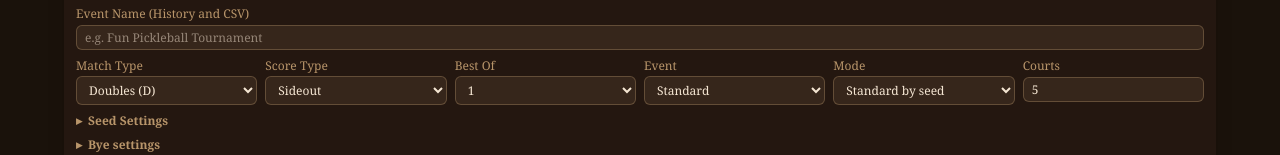
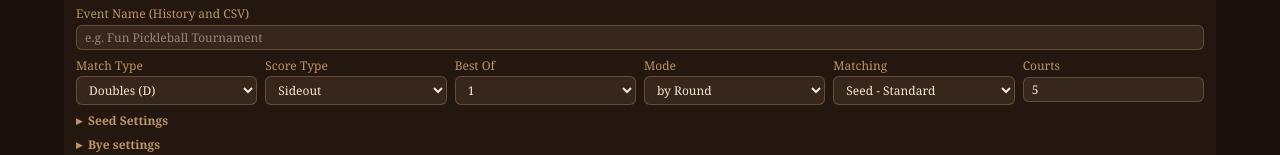
Before and after one commit to frankgqz/pickleball, a Next.js app: page / in a window 1280 px wide. Shown: the part 186-341 px from the top of the page. Built offline with nearby package versions, Linux system fonts and the light colour scheme; no server answers; a web font is replaced by a local one.

Commit message:
Settings renames (Frank): Event->Mode (by Round / by Court coming soon / Pools-Finals), Mode->Matching (Seed - Standard / Seed - Teams allowed / Random-ish pairings); label-only, values untouched

```diff
--- a/components/SettingsPanel.tsx
+++ b/components/SettingsPanel.tsx
@@ -129,13 +129,14 @@ export default function SettingsPanel({ config, updateConfig, onRestartEvent, se
         </div>
 
         <div className="col-span-1">
-          <label className="text-xs font-medium text-subtext mb-0.5 block">Event</label>
+          <label className="text-xs font-medium text-subtext mb-0.5 block">Mode</label>
           <select
             value={config.format}
             onChange={(e) => handleChange("format", e.target.value as TournamentConfig["format"])}
             className="w-full px-2 py-1 border border-line rounded-md text-xs bg-muted-bg text-text"
           >
-            <option value="STANDARD">Standard</option>
+            <option value="STANDARD">by Round</option>
+            <option value="COURT" disabled>by Court (coming soon)</option>
             <option value="POOL_PLAY" disabled>Pools / Finals (coming soon)</option>
           </select>
         </div>
@@ -143,14 +144,14 @@ export default function SettingsPanel({ config, updateConfig, onRestartEvent, se
         {config.format !== "POOL_PLAY" && (
           <>
           <div className="col-span-1">
-            <label className="text-xs font-medium text-subtext mb-0.5 block">Mode</label>
+            <label className="text-xs font-medium text-subtext mb-0.5 block">Matching</label>
             <select
               value={config.roundFormat || "FIXED_14V23"}
               onChange={(e) => handleChange("roundFormat" as any, e.target.value as any)}
               className="w-full px-2 py-1 border border-line rounded-md text-xs bg-muted-bg text-text"
             >
-              <option value="FIXED_14V23">Standard by seed</option>
-              <option value="TEAMS">Teams allowed</option>
+              <option value="FIXED_14V23">Seed - Standard</option>
+              <option value="TEAMS">Seed - Teams allowed</option>
               <option value="SOCIAL">Random-ish pairings</option>
               <option value="TEAMS3" disabled>3 Player Teams (coming soon)</option>
             </select>
```
